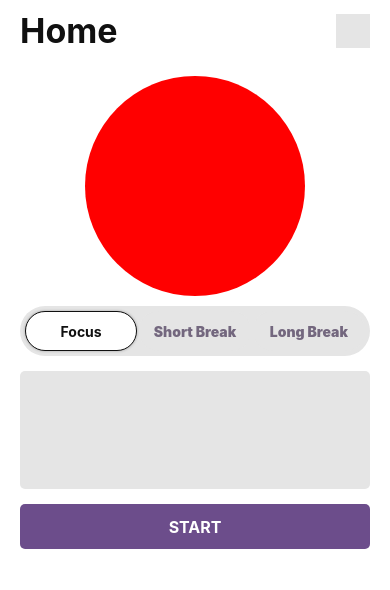
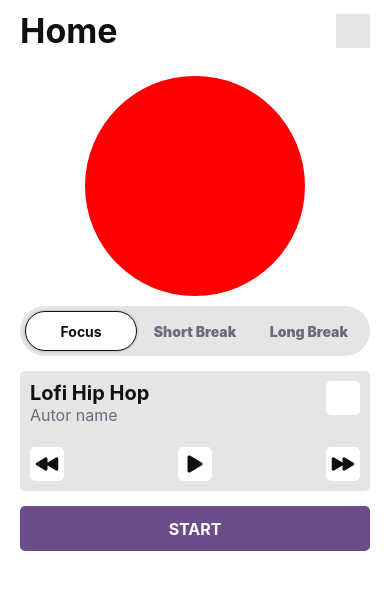
Before and after one commit to rafavilomar/stay-focus, a React Native app: screen / in a window 390 px wide. Shown: the top 590 px of the page. Built offline with nearby package versions, Linux system fonts and the light colour scheme.

Commit message:
IconButton added

```diff
--- a/App.tsx
+++ b/App.tsx
@@ -1,10 +1,11 @@
 import React from "react";
 import { StatusBar } from "expo-status-bar";
-import { Alert, StyleSheet, Text, TouchableOpacity, View } from "react-native";
+import { StyleSheet, Text, TouchableOpacity, View } from "react-native";
 import Button from "./components/Button/Button";
 import GlobalStyles, { colors } from "./components/Layout/GlobalStyles";
 import { BigHeader } from "./components/Layout/Header";
 import RoundedButton from "./components/Button/RoundedButton";
+import PlayContent from "./components/Music/PlayContent";
 
 export default function App() {
   const [tab1, setTab1] = React.useState<boolean>(true);
@@ -42,10 +43,10 @@ export default function App() {
           />
         </View>
       </View>
-      <View style={styles.contentPlay} />
+      <PlayContent/>
       <Button
         value="START"
-        onPress={() => Alert.alert("Main button pressed")}
+        onPress={() => console.log("Main button pressed")}
       />
     </View>
   );
--- /dev/null
+++ b/components/Button/IconButton.tsx
@@ -0,0 +1,37 @@
+import React from "react";
+import { StyleSheet, TouchableOpacity } from "react-native";
+import { colors } from "../Layout/GlobalStyles";
+
+type props = {
+    icon: any
+    onPress: Function
+    active?: boolean
+    disabled?: boolean
+}
+
+const IconButton: React.FC<props> = ({
+    icon,
+    onPress,
+    active = false,
+    disabled = false
+}) => {
+  return <TouchableOpacity onPress={() => onPress()} style={styles.btn}>
+      {icon}
+  </TouchableOpacity>;
+};
+export default IconButton;
+
+const styles = StyleSheet.create({
+  btn: {
+    display: "flex",
+    justifyContent: "center",
+    alignItems: "center",
+    padding: 5,
+    borderRadius: 5,
+    width: 34,
+    height: 34,
+    backgroundColor: colors.background,
+  },
+  active: {},
+  disabled: {},
+});
--- /dev/null
+++ b/components/Music/PlayContent.tsx
@@ -0,0 +1,82 @@
+import React from "react";
+import { View, StyleSheet, Text, Alert } from "react-native";
+import { colors } from "../Layout/GlobalStyles";
+import { Ionicons } from "@expo/vector-icons";
+import IconButton from "../Button/IconButton";
+
+const PlayContent = () => {
+  return (
+    <View style={styles.root}>
+      <View style={styles.content}>
+        <View style={styles.info}>
+          <Text style={styles.nameSong}>Lofi Hip Hop</Text>
+          <Text style={styles.autor}>Autor name</Text>
+        </View>
+        <View style={styles.icon}></View>
+      </View>
+      <View style={styles.actions}>
+        <IconButton
+          icon={<Ionicons name="play-back" size={24} color={colors.textMain} />}
+          onPress={() => Alert.alert("Press")}
+        />
+        <IconButton
+          icon={<Ionicons name="play" size={24} color={colors.textMain} />}
+          onPress={() => Alert.alert("Press")}
+        />
+        <IconButton
+          icon={<Ionicons name="play-forward" size={24} color={colors.textMain} />}
+          onPress={() => Alert.alert("Press")}
+        />
+      </View>
+    </View>
+  );
+};
+export default PlayContent;
+
+const styles = StyleSheet.create({
+  root: {
+    marginTop: 15,
+    display: "flex",
+    flexDirection: "column",
+    justifyContent: "space-between",
+    backgroundColor: colors.backgorundSecondary,
+    borderRadius: 5,
+    height: 120,
+    padding: 10,
+  },
+  content: {
+    display: "flex",
+    flexDirection: "row",
+    width: "100%",
+    justifyContent: "space-between",
+  },
+  info: {
+    display: "flex",
+    flexDirection: "column",
+  },
+  nameSong: {
+    color: colors.textMain,
+    fontSize: 20,
+    fontWeight: "bold",
+  },
+  autor: {
+    color: colors.textSecondary,
+    fontSize: 16,
+  },
+  actions: {
+    display: "flex",
+    flexDirection: "row",
+    width: "100%",
+    justifyContent: "space-between",
+  },
+  icon: {
+    display: "flex",
+    justifyContent: "center",
+    alignItems: "center",
+    padding: 5,
+    borderRadius: 5,
+    width: 34,
+    height: 34,
+    backgroundColor: colors.background,
+  },
+});
```
Also changed, not shown: assets/splash.png.
